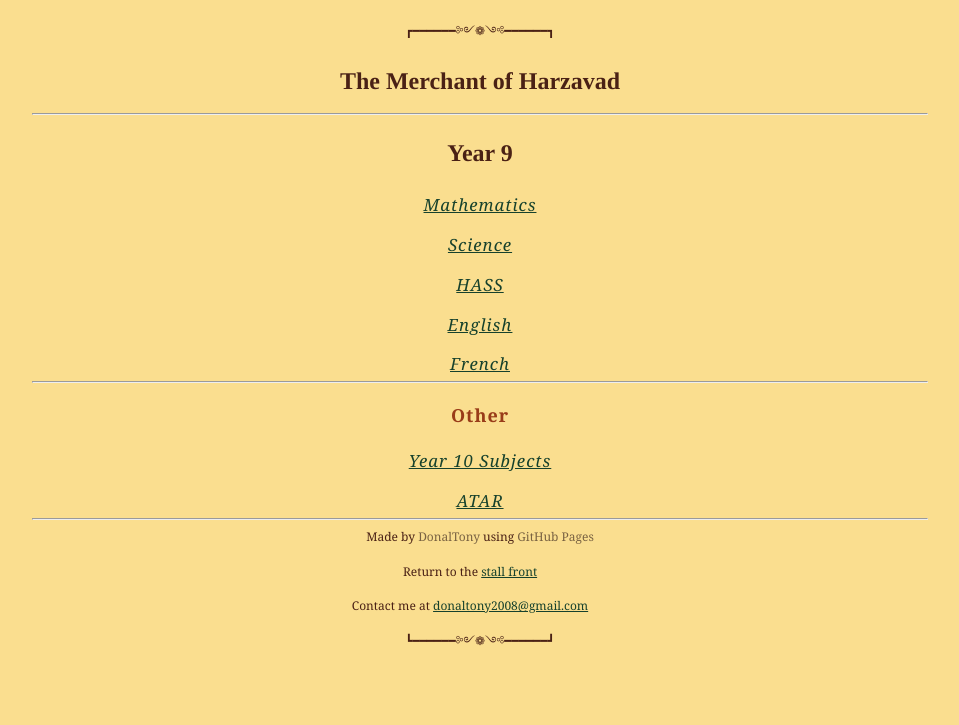
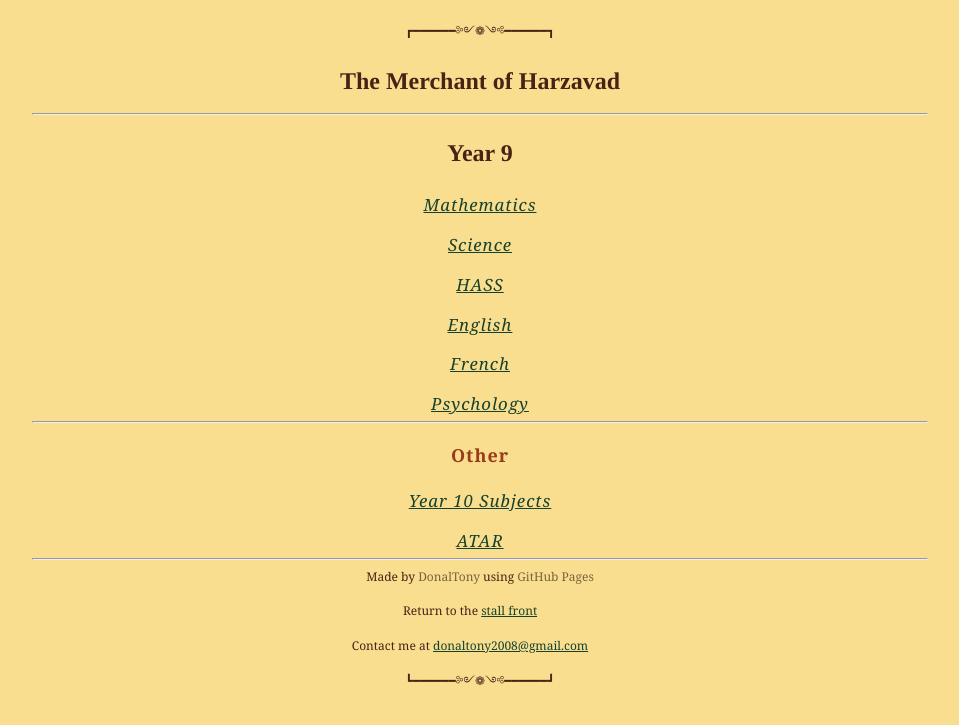
Before and after one commit to dvaraka/the-merchant, a Jekyll site: the page built from notes/year-9.md, in a window 1280 px wide. Shown: the top 725 px of the page, without its empty margins (160-1119 px from the left). Built offline with Jekyll 4.4.1, drawn with Linux system fonts in a browser that asks for light colours; our own code applies the rules of GitHub Pages for plain Markdown files.

Commit message:
Update year-9.md

```diff
--- a/notes/year-9.md
+++ b/notes/year-9.md
@@ -8,6 +8,7 @@
 ### [HASS](/the-merchant/notes/year9/hass/hass.html)
 ### [English](/the-merchant/notes/year9/english/english.html)
 ### [French](/the-merchant/notes/year9/french/french.html)
+### [Psychology](/the-merchant/notes/year9/psychology/psychology.html)
 
 ---
 ## Other
```
